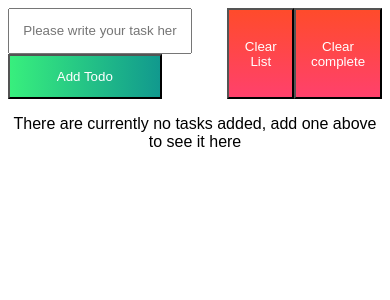
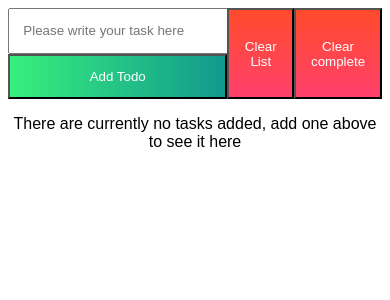
Before and after one commit to bragerosberg/vue-todo, a Vue app: page / in a window 390 px wide. Shown: the top 300 px of the page. Built offline with nearby package versions, Linux system fonts and the light colour scheme.

Commit message:
Corrected mobile design to fit properly

```diff
--- a/src/App.vue
+++ b/src/App.vue
@@ -74,7 +74,6 @@ button:hover {
 .todo__form--input,
 .todo__form--button {
   padding: 1em;
-  width: 70%;
 }
 
 .todo__form--button {
@@ -93,4 +92,11 @@ button:hover {
   color: white;
 }
 
+@media (max-width: 500px) {
+  .todo__form--input,
+  .todo__form--button {
+    width: 100%;
+  }
+}
+
 </style>
```
